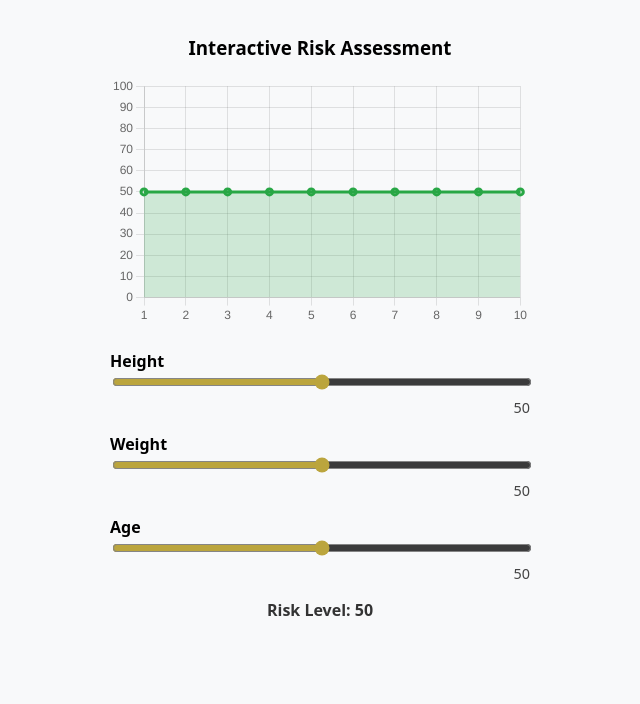
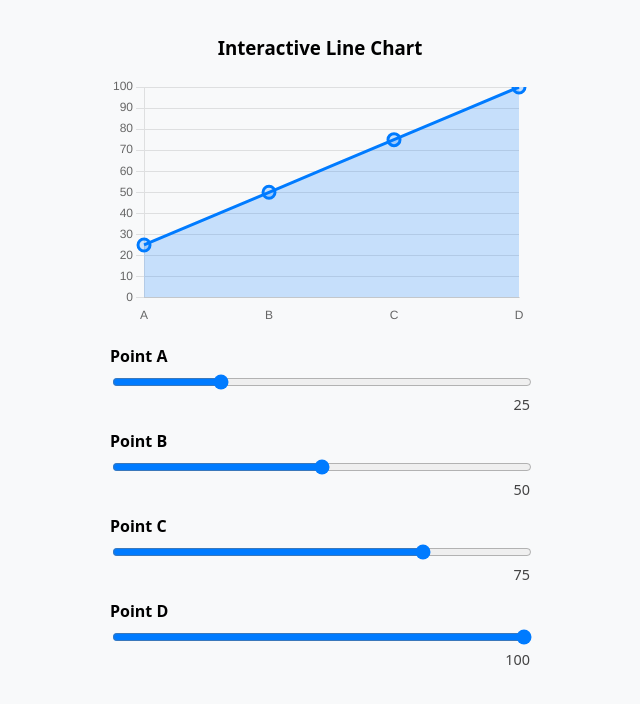
Before and after one commit to dnichols28/proto.io, a plain HTML site: page index.html in a window 1280 px wide. Shown: the whole page, without its empty margins (320-960 px from the left). Drawn offline with nearby package versions, Linux system fonts and the light colour scheme.

Commit message:
Update index.html

```diff
--- a/index.html
+++ b/index.html
@@ -3,7 +3,7 @@
 <head>
   <meta charset="utf-8" />
   <meta name="viewport" content="width=device-width, initial-scale=1.0">
-  <title>Interactive Single-Y Line Chart</title>
+  <title>Interactive Line Chart (Mobile Friendly)</title>
   <script src="https://cdn.jsdelivr.net/npm/chart.js@4"></script>
   <style>
     body {
@@ -22,7 +22,7 @@
       position: relative;
       width: 100%;
       max-width: 420px;
-      height: 250px;
+      height: 250px; /* keeps it readable on phones */
     }
 
     canvas {
@@ -33,10 +33,17 @@
     .controls {
       display: flex;
       flex-direction: column;
+      align-items: stretch;
       gap: 1rem;
       width: 100%;
       max-width: 420px;
-      margin-top: 1.5rem;
+      margin-top: 1.2rem;
+    }
+
+    .control {
+      display: flex;
+      flex-direction: column;
+      align-items: stretch;
     }
 
     .control label {
@@ -46,7 +53,7 @@
 
     input[type="range"] {
       width: 100%;
-      accent-color: #bba53d;
+      accent-color: #007bff;
     }
 
     .val {
@@ -55,16 +62,10 @@
       color: #444;
       margin-top: 0.2rem;
     }
-
-    .yvalue {
-      margin-top: 1rem;
-      font-weight: bold;
-      color: #333;
-    }
   </style>
 </head>
 <body>
-  <h3>Interactive Risk Assessment</h3>
+  <h3>Interactive Line Chart</h3>
 
   <div class="chart-container">
     <canvas id="lineChart"></canvas>
@@ -72,38 +73,41 @@
 
   <div class="controls">
     <div class="control">
-      <label>Height</label>
-      <input type="range" id="s1" min="0" max="100" value="50">
-      <div class="val" id="v1">50</div>
+      <label>Point A</label>
+      <input type="range" id="s1" min="0" max="100" value="25">
+      <div class="val" id="v1">25</div>
     </div>
     <div class="control">
-      <label>Weight</label>
+      <label>Point B</label>
       <input type="range" id="s2" min="0" max="100" value="50">
       <div class="val" id="v2">50</div>
     </div>
     <div class="control">
-      <label>Age</label>
-      <input type="range" id="s3" min="0" max="100" value="50">
-      <div class="val" id="v3">50</div>
+      <label>Point C</label>
+      <input type="range" id="s3" min="0" max="100" value="75">
+      <div class="val" id="v3">75</div>
+    </div>
+    <div class="control">
+      <label>Point D</label>
+      <input type="range" id="s4" min="0" max="100" value="100">
+      <div class="val" id="v4">100</div>
     </div>
   </div>
 
-  <div class="yvalue">Risk Level: <span id="yVal">50</span></div>
-
 <script>
 const ctx = document.getElementById('lineChart').getContext('2d');
-
-// initialize chart with one dataset
 const data = {
-  labels: Array.from({length: 10}, (_, i) => i + 1), // x-axis from 1 to 10
+  labels: ['A','B','C','D'],
   datasets: [{
-    label: 'Combined Y Value',
-    data: Array(10).fill(50),
-    borderColor: '#28a745',
-    backgroundColor: 'rgba(40, 167, 69, 0.2)',
+    label: 'Y Value',
+    data: [25,50,75,100],
+    borderColor: '#007bff',
+    backgroundColor: 'rgba(0,123,255,0.2)',
     borderWidth: 3,
-    tension: 0.3,
-    fill: true
+    tension: 0.3,        // curved line
+    fill: true,          // fill under the line
+    pointRadius: 6,
+    pointHoverRadius: 8
   }]
 };
 
@@ -113,7 +117,10 @@ const config = {
   options: {
     responsive: true,
     maintainAspectRatio: false,
-    scales: { y: { beginAtZero: true, max: 100 } },
+    scales: {
+      y: { beginAtZero: true, max: 100 },
+      x: { grid: { display: false } }
+    },
     plugins: { legend: { display: false } },
     animation: { duration: 250 }
   }
@@ -121,35 +128,22 @@ const config = {
 
 const chart = new Chart(ctx, config);
 
-// Function to compute combined Y (average)
-function computeY() {
-  const s1 = Number(document.getElementById('s1').value);
-  const s2 = Number(document.getElementById('s2').value);
-  const s3 = Number(document.getElementById('s3').value);
-  const avg = (s1 + s2 + s3) / 3;
-  return avg;
+// Connect sliders → update chart
+function connectSlider(sliderId, valueId, index) {
+  const slider = document.getElementById(sliderId);
+  const valueDisplay = document.getElementById(valueId);
+  slider.addEventListener('input', () => {
+    const val = Number(slider.value);
+    valueDisplay.textContent = val;
+    chart.data.datasets[0].data[index] = val;
+    chart.update();
+  });
 }
 
-// Update chart whenever any slider changes
-function updateChart() {
-  const newY = computeY();
-  document.getElementById('yVal').textContent = newY.toFixed(1);
-
-  // update text values for sliders
-  ['1','2','3'].forEach(i => {
-    document.getElementById('v'+i).textContent =
-      document.getElementById('s'+i).value;
-  });
-
-  // update line to reflect new Y (flat line across all x)
-  chart.data.datasets[0].data = Array(10).fill(newY);
-  chart.update();
-}
-
-// Connect sliders
-['s1','s2','s3'].forEach(id => {
-  document.getElementById(id).addEventListener('input', updateChart);
-});
+connectSlider('s1', 'v1', 0);
+connectSlider('s2', 'v2', 1);
+connectSlider('s3', 'v3', 2);
+connectSlider('s4', 'v4', 3);
 </script>
 </body>
 </html>
```
